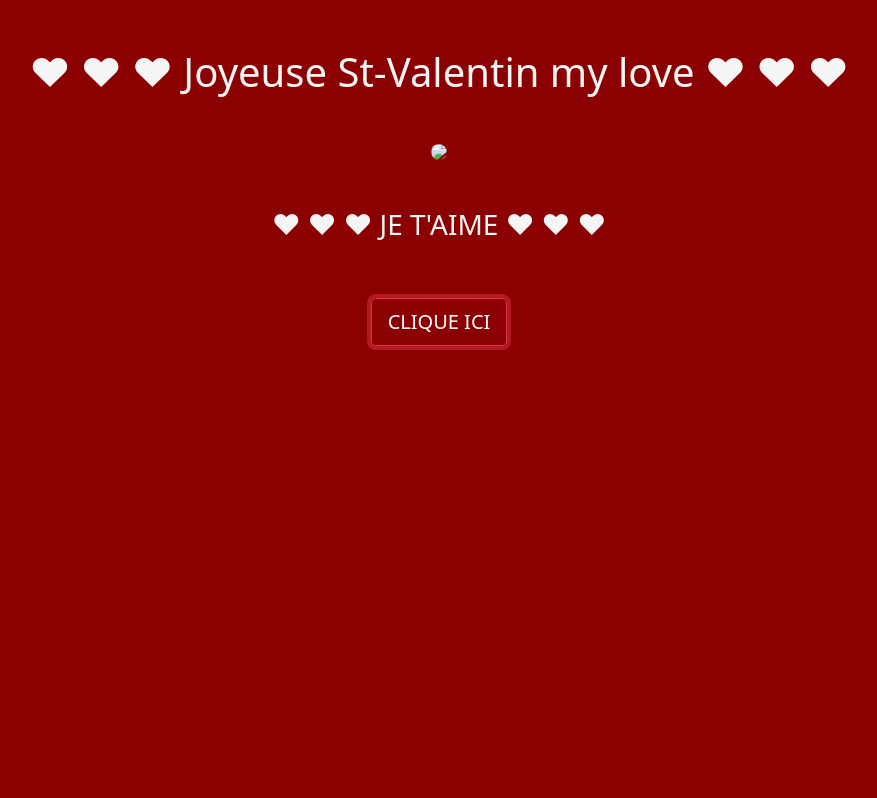
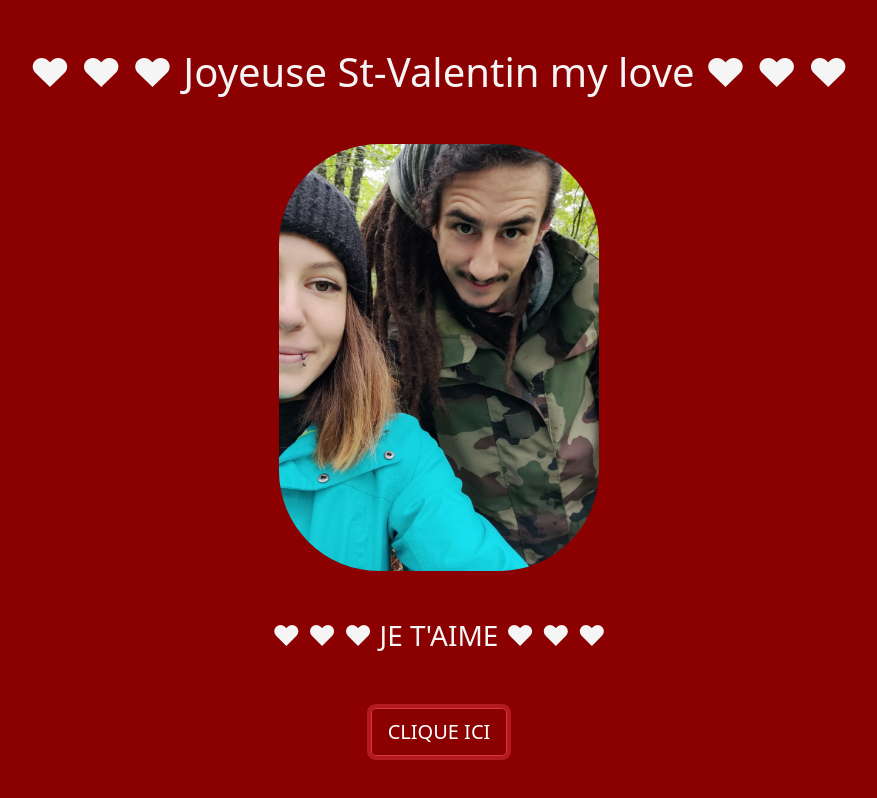
Before and after one commit to Marjorie-G/Marjorie-G.github.io, a plain HTML site: page index.html in a window 1280 px wide. Both pictures are taken after a click on the button "CLIQUE ICI". Shown: the whole page, without its empty margins (201-1078 px from the left). Drawn offline with nearby package versions, Linux system fonts and the light colour scheme.

Commit message:
Update index.html

```diff
--- a/index.html
+++ b/index.html
@@ -11,7 +11,7 @@
 
 <div class="text-visibility" id="js-text">
     <h1 class="m-5">♥ ♥ ♥ Joyeuse St-Valentin my love ♥ ♥ ♥ </h1>
-    <img id="img-1" src="img/IMG_20201005_163118-min.jpg" class="mb-5">
+    <img id="img-1" src="IMG_20201005_163118-min.jpg" class="mb-5">
     <h3>♥ ♥ ♥ JE T'AIME ♥ ♥ ♥</h3>
 </div>
 
```
